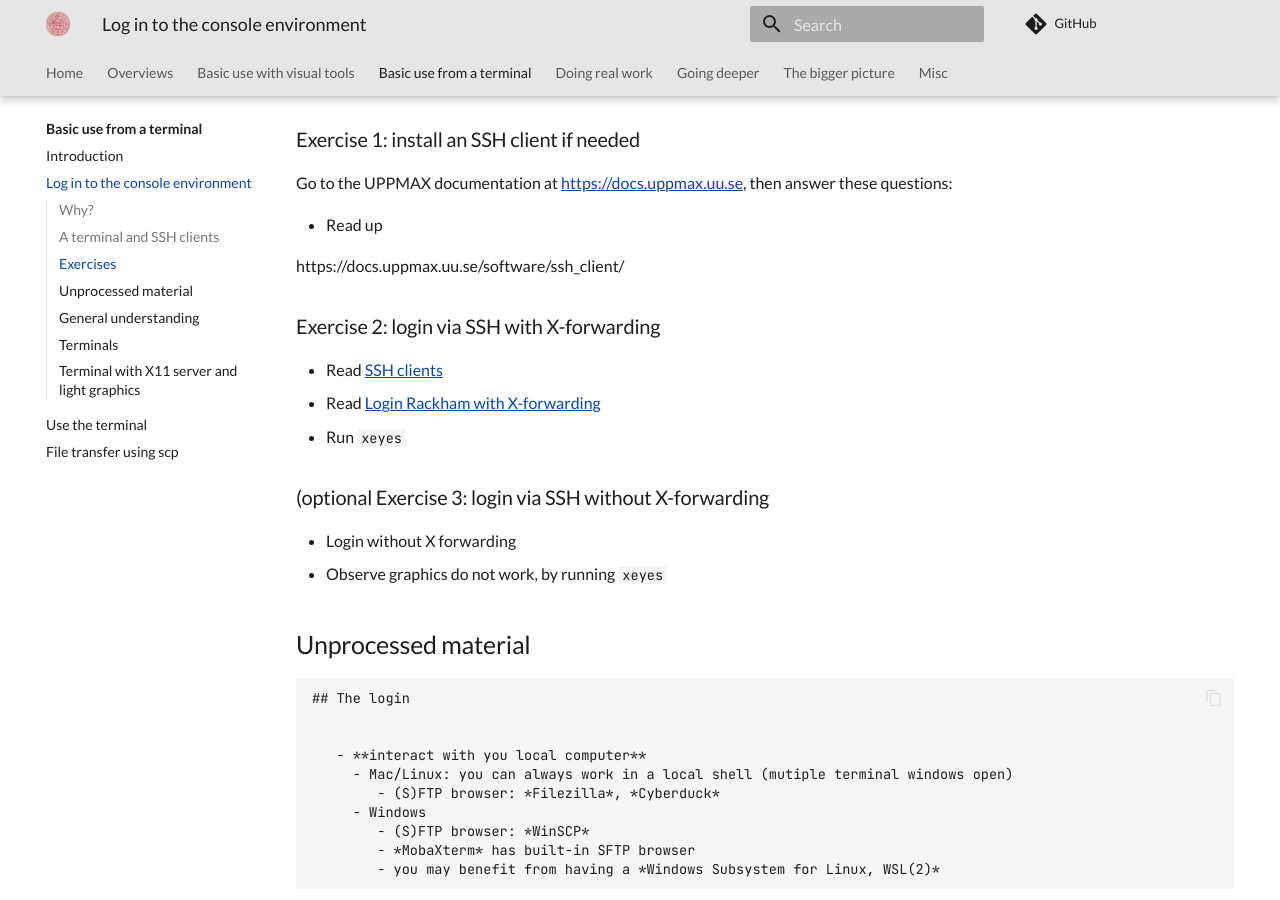
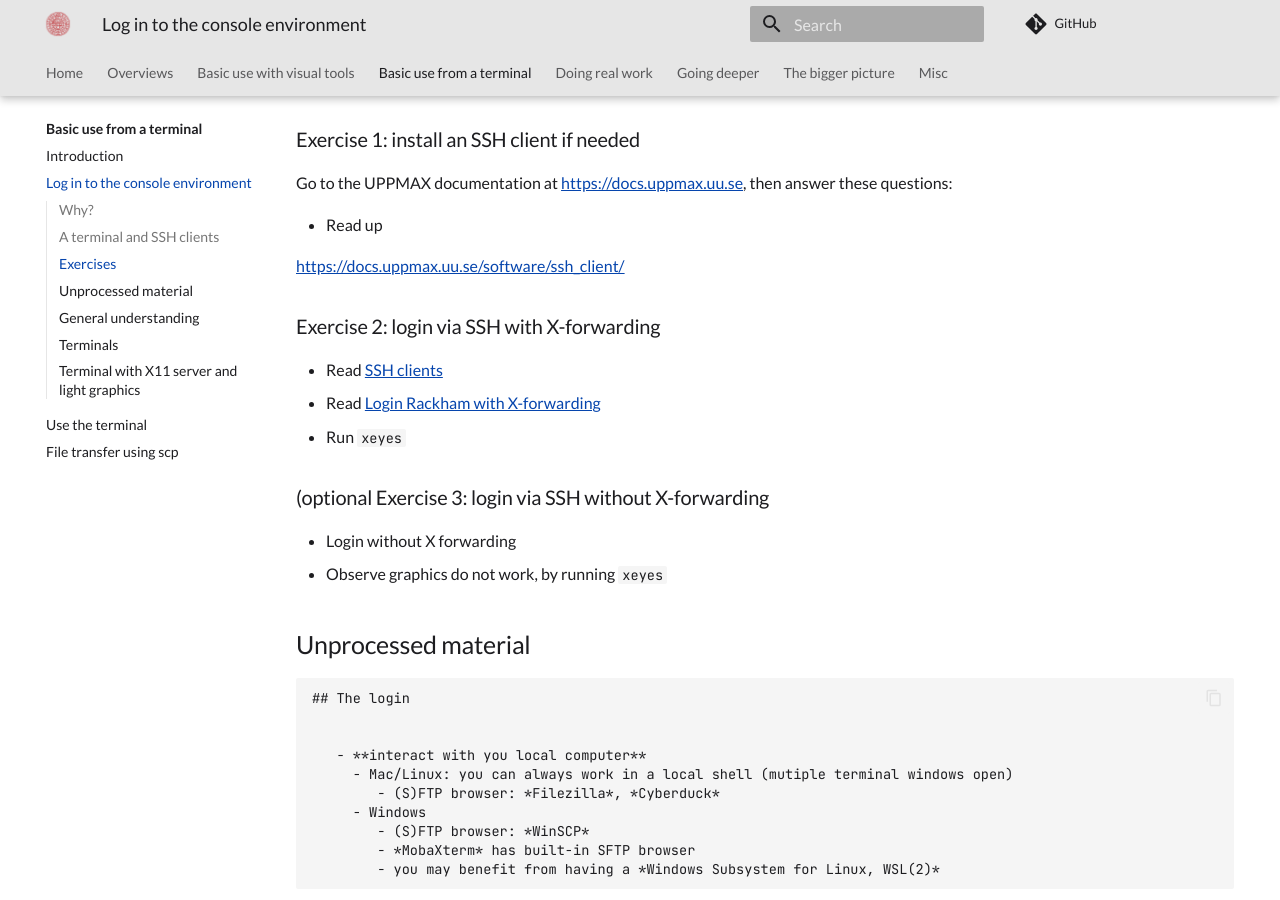
Before and after one commit to UPPMAX/uppmax_intro_day_1, an MkDocs documentation site: the page built from docs/sessions/login_console.md, in a window 1280 px wide and 900 px high, scrolled down 1053 px. Built offline with MkDocs 1.6.1 and Material for MkDocs 9.7.7, drawn with Linux system fonts in a browser that asks for light colours; comment, search, counter and statistics services are not loaded.

Commit message:
Only check what I find important now

```diff
--- a/docs/sessions/login_console.md
+++ b/docs/sessions/login_console.md
@@ -85,7 +85,7 @@ then answer these questions:
 - Read up
 
 
-https://docs.uppmax.uu.se/software/ssh_client/
+<https://docs.uppmax.uu.se/software/ssh_client/>
 
 ### Exercise 2: login via SSH with X-forwarding
 
```
Also changed, not shown: 2 other files.
